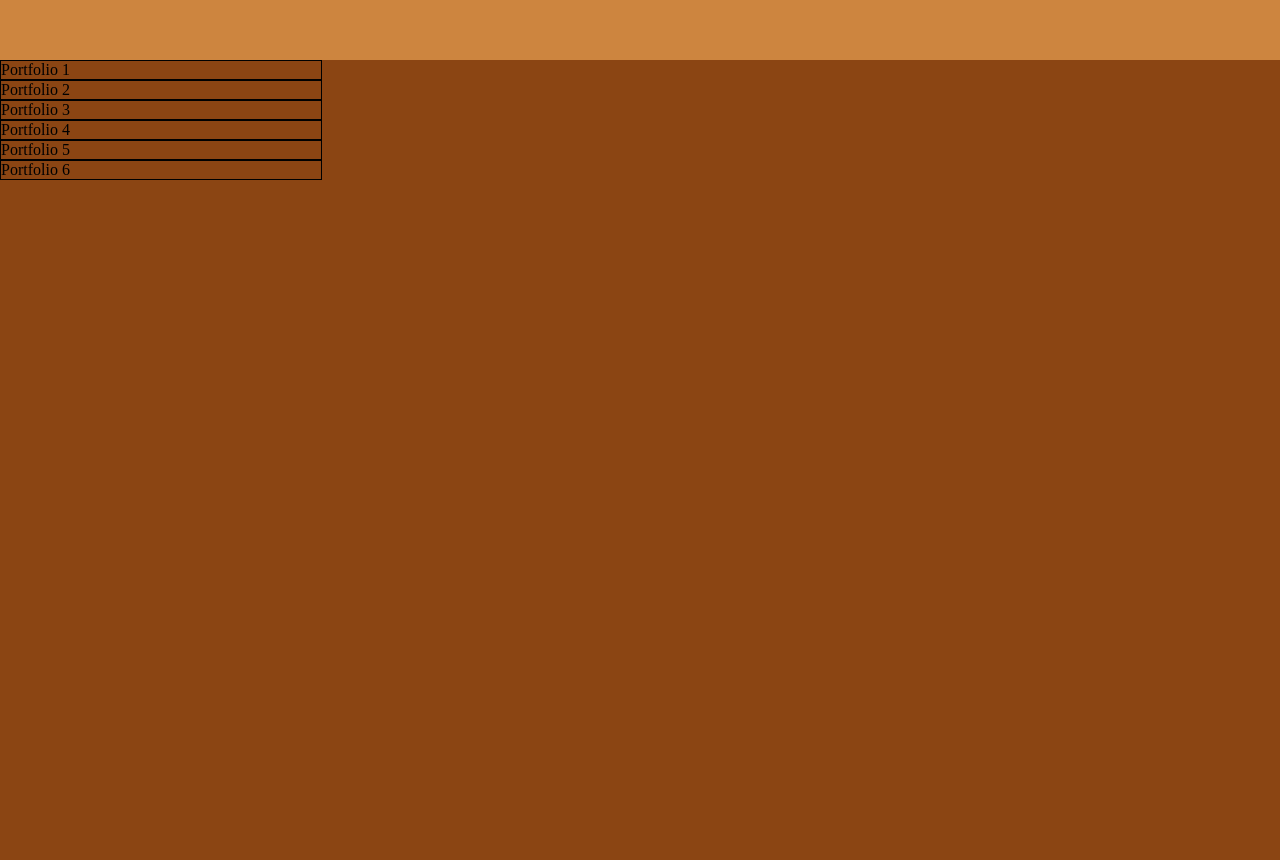
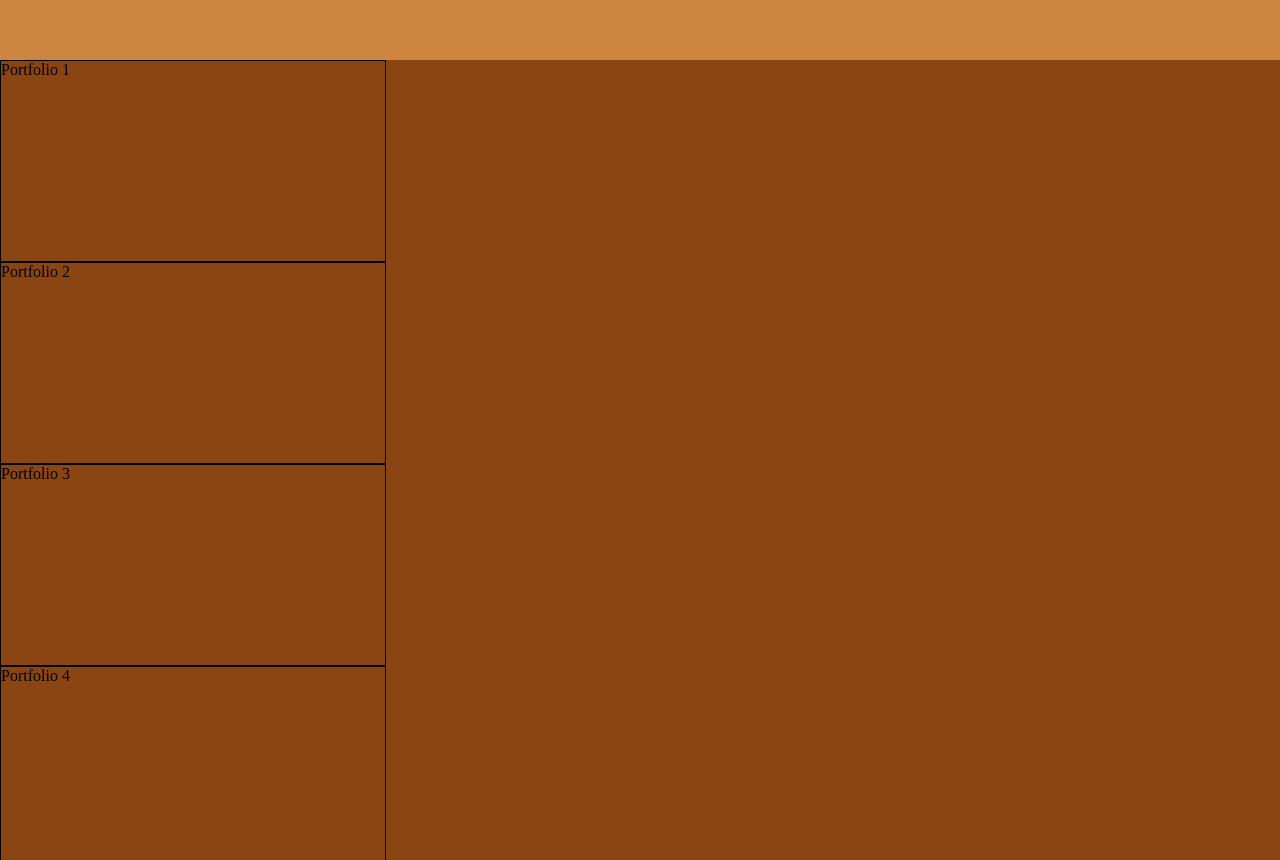
Before and after one commit to nathanbud/Portfolio, a plain HTML site: page Raw/index.html in a window 1280 px wide. Shown: the part 1558-2418 px from the top of the page. Drawn offline with Linux system fonts and the light colour scheme.

Commit message:
started portfolio

```diff
--- a/Raw/css/style.css
+++ b/Raw/css/style.css
@@ -29,8 +29,8 @@ html, body{
 }
 
 .portfolio article{
-    width:25%;
-    height:auto;
+    width:30%;
+    height:25%;
     border: 1px solid #000;
     font-display: grid;
 }
```
